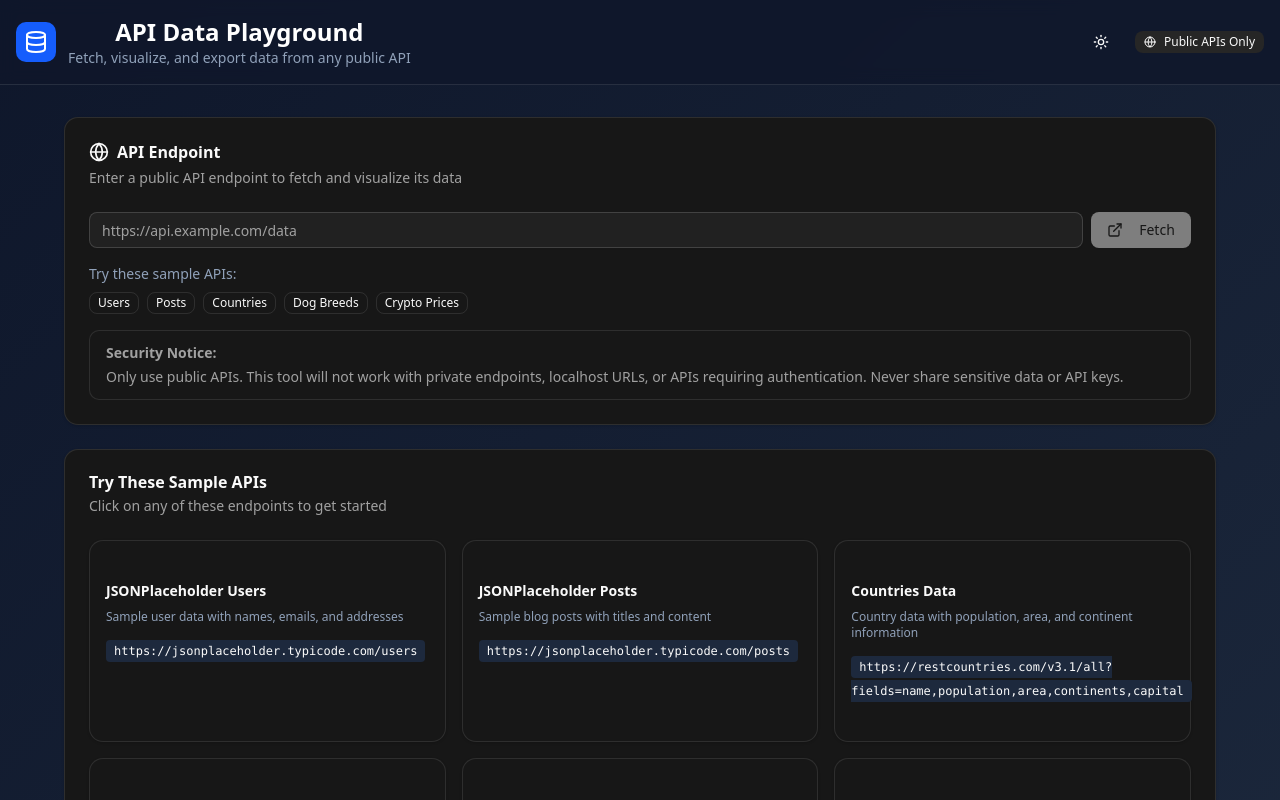
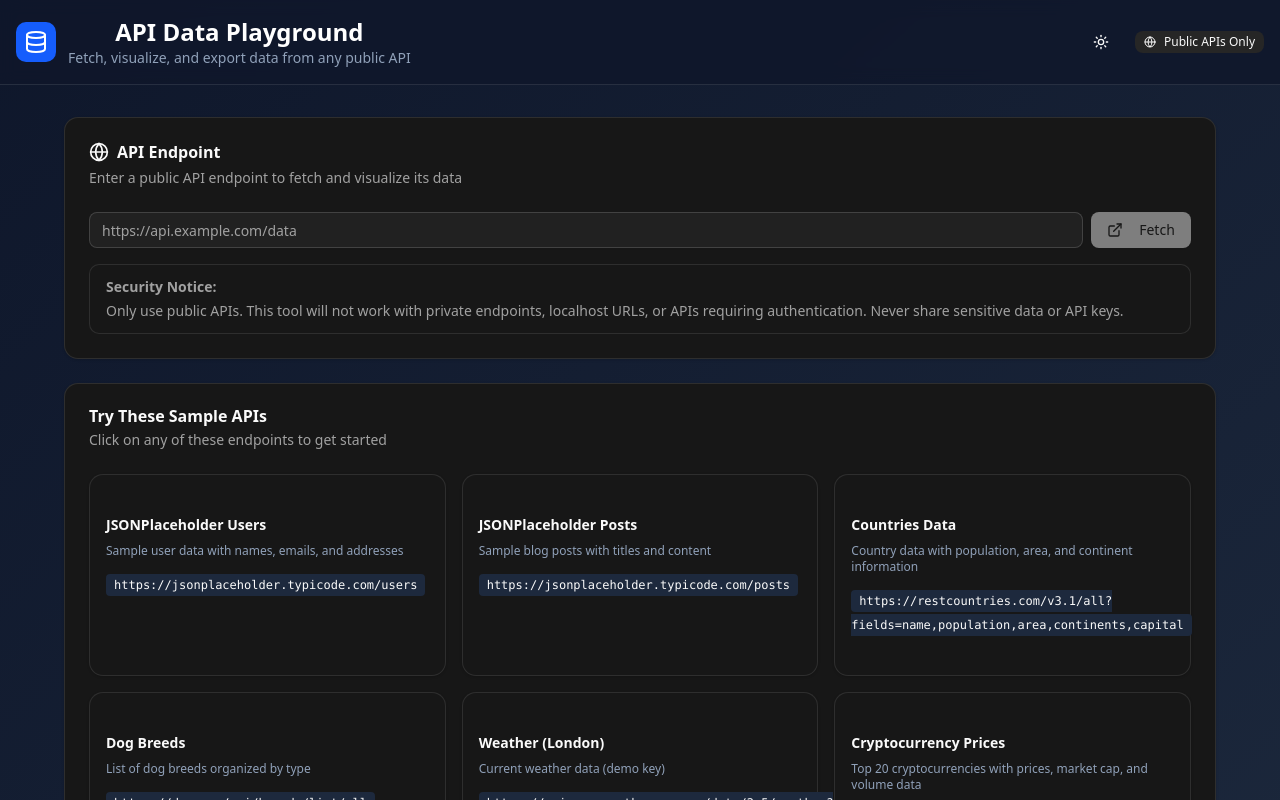
Before and after one commit to sam-gupta-git/endpoint-testing-app, a Next.js app: page / in a window 1280 px wide. Shown: the top 800 px of the page. Built offline with nearby package versions, Linux system fonts and the light colour scheme.

Commit message:
added endpoint history

```diff
--- a/src/app/page.tsx
+++ b/src/app/page.tsx
@@ -11,17 +11,64 @@ import DataTabs from "@/components/DataTabs";
 import FilterPanel from "@/components/FilterPanel";
 import ThemeToggle from "@/components/ThemeToggle";
 
+interface EndpointHistory {
+  url: string;
+  name: string;
+  timestamp: number;
+}
+
 export default function Home() {
   const [apiData, setApiData] = useState<unknown>(null);
   const [loading, setLoading] = useState(false);
   const [error, setError] = useState<string | null>(null);
   const [filteredData, setFilteredData] = useState<unknown>(null);
+  const [endpointHistory, setEndpointHistory] = useState<EndpointHistory[]>([]);
   const apiInputRef = useRef<ApiInputRef>(null);
 
-  const handleDataFetch = (data: unknown) => {
+  const getEndpointName = (url: string): string => {
+    try {
+      const urlObj = new URL(url);
+      const hostname = urlObj.hostname;
+      const pathname = urlObj.pathname;
+
+      // Extract meaningful name from URL
+      if (hostname.includes('jsonplaceholder')) {
+        if (pathname.includes('/users')) return 'JSONPlaceholder Users';
+        if (pathname.includes('/posts')) return 'JSONPlaceholder Posts';
+        return 'JSONPlaceholder API';
+      }
+      if (hostname.includes('restcountries')) return 'Countries Data';
+      if (hostname.includes('dog.ceo')) return 'Dog Breeds';
+      if (hostname.includes('openweathermap')) return 'Weather Data';
+      if (hostname.includes('coingecko')) return 'Cryptocurrency Prices';
+      if (hostname.includes('quotable')) return 'Random Quotes';
+
+      // Fallback to hostname + path
+      return `${hostname}${pathname}`;
+    } catch {
+      return url;
+    }
+  };
+
+  const handleDataFetch = (data: unknown, url: string) => {
     setApiData(data);
     setFilteredData(data);
     setError(null);
+
+    // Add to history
+    const endpointName = getEndpointName(url);
+    const newHistoryItem: EndpointHistory = {
+      url,
+      name: endpointName,
+      timestamp: Date.now()
+    };
+
+    setEndpointHistory(prev => {
+      // Remove if already exists to avoid duplicates
+      const filtered = prev.filter(item => item.url !== url);
+      // Add to beginning and limit to 5 items
+      return [newHistoryItem, ...filtered].slice(0, 5);
+    });
   };
 
   const handleError = (errorMessage: string) => {
@@ -99,6 +146,7 @@ export default function Home() {
                 onDataFetch={handleDataFetch}
                 onError={handleError}
                 onLoading={handleLoading}
+                endpointHistory={endpointHistory}
               />
               {apiData && !loading && (
                 <div className="mt-4 p-3 bg-green-50 dark:bg-green-900/20 border border-green-200 dark:border-green-800 rounded-lg">
--- a/src/components/ApiInput.tsx
+++ b/src/components/ApiInput.tsx
@@ -8,10 +8,17 @@ import { Alert, AlertDescription } from "@/components/ui/alert";
 import { Loader2, ExternalLink, CheckCircle, XCircle } from "lucide-react";
 import { fetchApiData } from "@/lib/actions";
 
+interface EndpointHistory {
+  url: string;
+  name: string;
+  timestamp: number;
+}
+
 interface ApiInputProps {
-  onDataFetch: (data: unknown) => void;
+  onDataFetch: (data: unknown, url: string) => void;
   onError: (error: string) => void;
   onLoading: (loading: boolean) => void;
+  endpointHistory: EndpointHistory[];
 }
 
 export interface ApiInputRef {
@@ -19,7 +26,7 @@ export interface ApiInputRef {
   clearInput: () => void;
 }
 
-const ApiInput = forwardRef<ApiInputRef, ApiInputProps>(({ onDataFetch, onError, onLoading }, ref) => {
+const ApiInput = forwardRef<ApiInputRef, ApiInputProps>(({ onDataFetch, onError, onLoading, endpointHistory }, ref) => {
   const [url, setUrl] = useState("");
   const [loading, setLoading] = useState(false);
   const [validationStatus, setValidationStatus] = useState<'idle' | 'valid' | 'invalid'>('idle');
@@ -92,7 +99,7 @@ const ApiInput = forwardRef<ApiInputRef, ApiInputProps>(({ onDataFetch, onError,
       const result = await fetchApiData(url);
 
       if (result.success) {
-        onDataFetch(result.data);
+        onDataFetch(result.data, url);
         setValidationStatus('valid');
         setValidationMessage("Data fetched successfully!");
       } else {
@@ -121,14 +128,6 @@ const ApiInput = forwardRef<ApiInputRef, ApiInputProps>(({ onDataFetch, onError,
     setUrl(sampleUrl);
     validateUrl(sampleUrl);
   };
-
-  const sampleApis = [
-    { name: "Users", url: "https://jsonplaceholder.typicode.com/users" },
-    { name: "Posts", url: "https://jsonplaceholder.typicode.com/posts" },
-    { name: "Countries", url: "https://restcountries.com/v3.1/all?fields=name,population,area,continents,capital" },
-    { name: "Dog Breeds", url: "https://dog.ceo/api/breeds/list/all" },
-    { name: "Crypto Prices", url: "https://api.coingecko.com/api/v3/coins/markets?vs_currency=usd&order=market_cap_desc&per_page=20&page=1&sparkline=false" }
-  ];
 
   return (
     <div className="space-y-4">
@@ -189,24 +188,27 @@ const ApiInput = forwardRef<ApiInputRef, ApiInputProps>(({ onDataFetch, onError,
         )}
       </div>
 
-      {/* Sample APIs */}
+      {/* History Buttons */}
+      {endpointHistory.length > 0 && (
         <div className="space-y-2">
           <p className="text-sm text-slate-600 dark:text-slate-400">
-          Try these sample APIs:
+            Recent endpoints:
           </p>
           <div className="flex flex-wrap gap-2">
-          {sampleApis.map((api, index) => (
+            {endpointHistory.map((endpoint, index) => (
               <Badge
                 key={index}
                 variant="outline"
                 className="cursor-pointer hover:bg-slate-100 dark:hover:bg-slate-800 transition-colors"
-              onClick={() => handleSampleClick(api.url)}
+                onClick={() => handleSampleClick(endpoint.url)}
+                title={endpoint.url}
               >
-              {api.name}
+                {endpoint.name}
               </Badge>
             ))}
           </div>
         </div>
+      )}
 
       {/* Security Notice */}
       <Alert>
```
Lines whose indentation alone changed are shown as unchanged.
